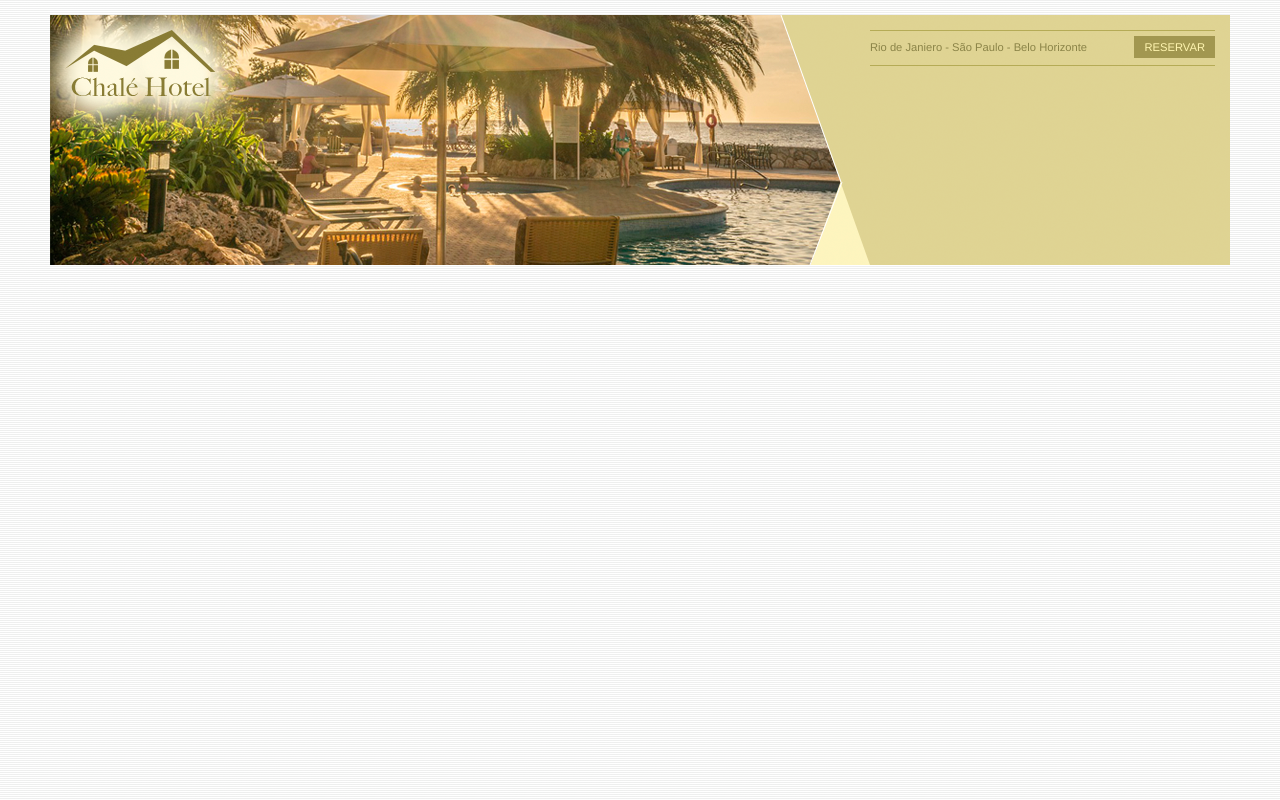
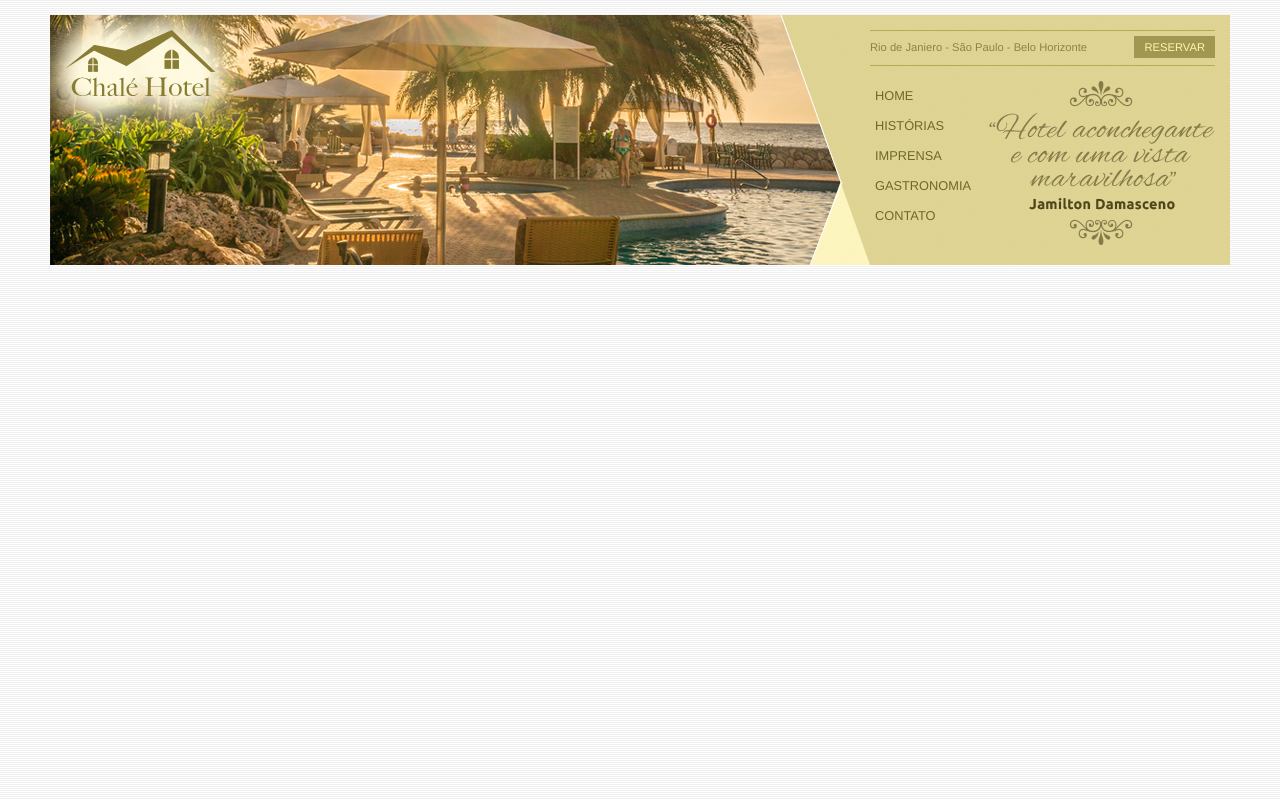
Before and after one commit to DayanMonteiro/Projetos-de-sites, a plain HTML site: page Chalé-hotel/index.html in a window 1280 px wide. Drawn offline with Linux system fonts and the light colour scheme.

Commit message:
chale horel p02

```diff
--- a/Chalé-hotel/index.html
+++ b/Chalé-hotel/index.html
@@ -12,18 +12,33 @@
 
             <div id="area-logo"><!-- inicio area logo-->
                 <h1 class="logo">
-                    <a href="">Chalé Hotel</a>
+                    <a href="index.html">Chalé Hotel</a>
                 </h1>
             </div><!-- fim area logo-->
             <div id="area-menu"> <!-- inicio area menu-->
                 <div id="conteudo-menu">
-                    <div id="menu-locais">
+
+                    <div id="menu-locais"> <!-- inicio menu locais-->
                         <span class="locais">
                             Rio de Janiero - São Paulo - Belo Horizonte
                         </span>
                         <a class="reserva" href="">Reservar</a>
                         <div style="clear: both;"></div>
+                    </div> <!-- fim menu locais-->
+
+                    <div id="menu">
+                        <ul id="navegacao">
+                            <li><a href="">Home</a></li>
+                            <li><a href="">Histórias</a></li>
+                            <li><a href="">Imprensa</a></li>
+                            <li><a href="">Gastronomia</a></li>
+                            <li><a href="">Contato</a></li>
+                        </ul>
+
+                        <img class="depoimento" src="imagens/depoimento.png">
+
                     </div>
+
                 </div>
             </div> <!-- fim area menu-->
 
--- a/Chalé-hotel/style-css/style.css
+++ b/Chalé-hotel/style-css/style.css
@@ -85,5 +85,37 @@ a.reserva {
     color: #fff5b0;
     padding: 5px 10px;
     float: right;
+}
 
+
+/* Barra de navegação vertical*/
+
+#menu {
+    margin-top: 15px;
 }
+
+ul {
+    list-style: none;
+}
+
+ul#navegacao {
+    float: left;
+}
+
+ul#navegacao a {
+    text-transform: uppercase;
+    font-size: 0.8em;
+    padding: 5px;
+    color: #6e672c;
+    line-height: 30px;
+}
+
+ul#navegacao a:hover {
+    background: #fdf6be;
+}
+
+.depoimento {
+    width: 226px;
+    height: 164px;
+    float: right;
+}
```
Also changed, not shown: Chalé-hotel/imagens/depoimento-dayan.png (added).
